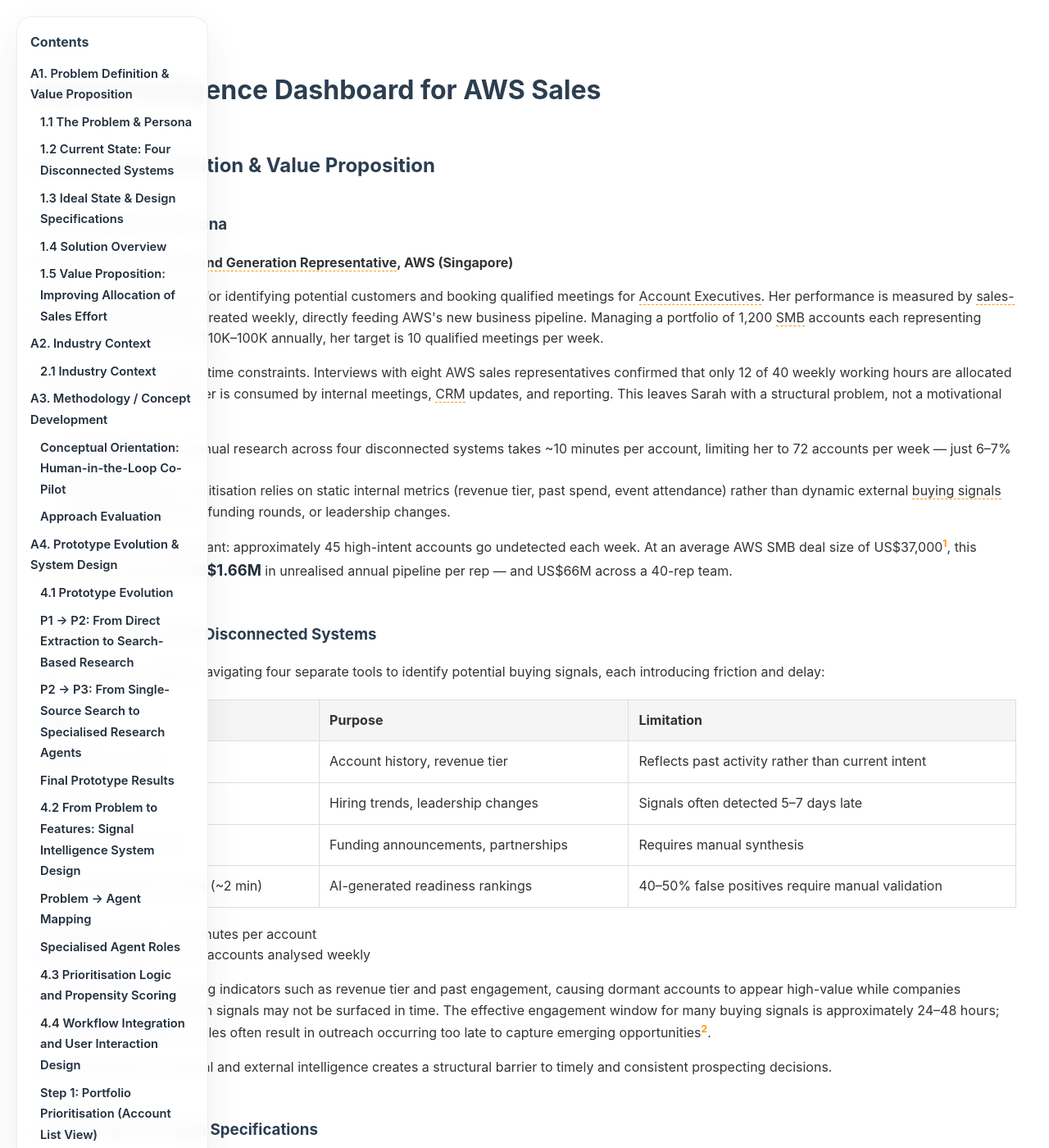
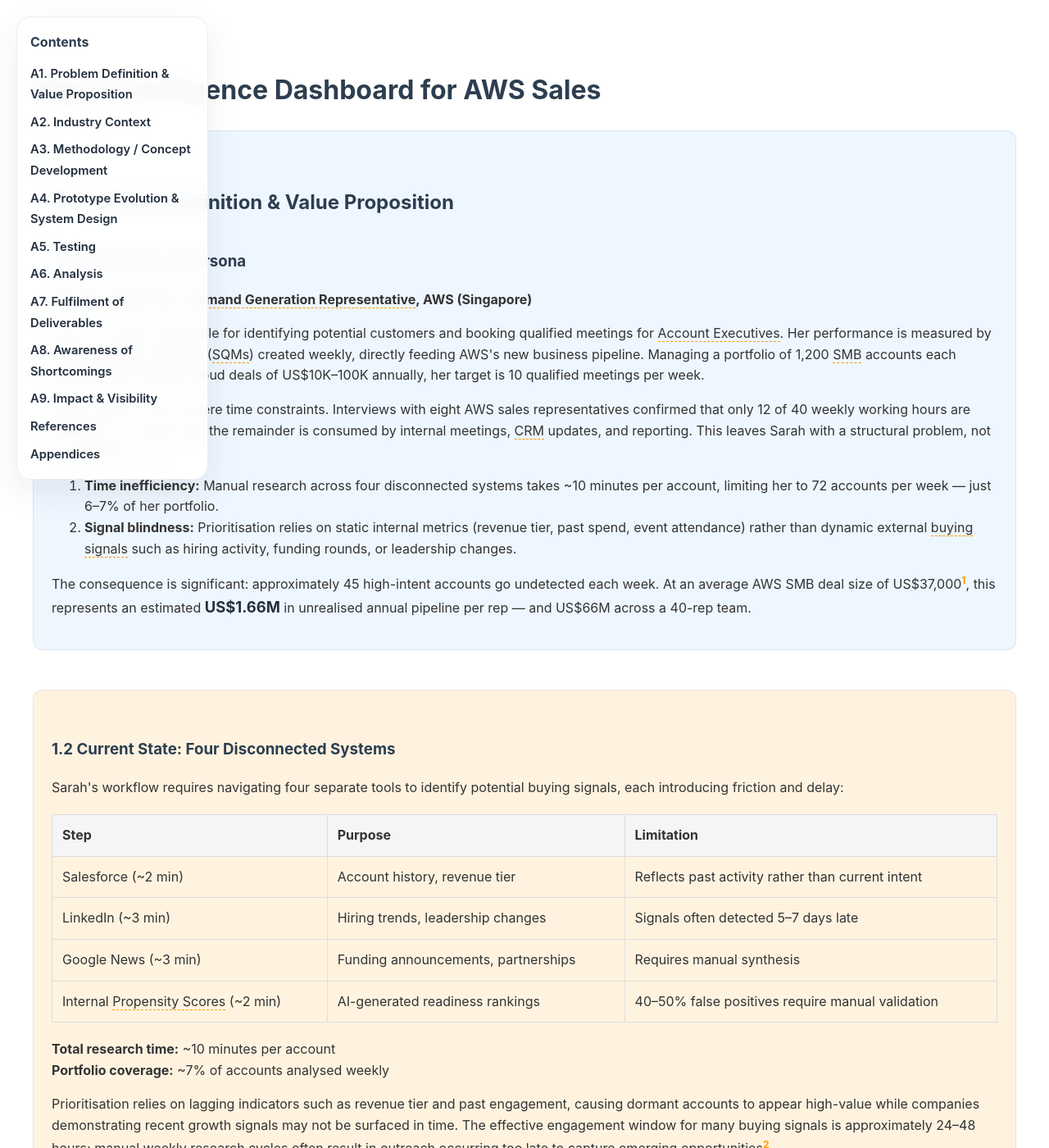
Before and after one commit to rachelrthl/FYP_Rachel, a Jekyll site: the page report.html, which Jekyll copies as it is, in a window 1280 px wide and 1400 px high. Shown: the whole window at 82% size. Built offline with Jekyll 4.4.1, drawn with Linux system fonts in a browser that asks for light colours; some of the changed text lies outside the part shown.

Commit message:
Refine section styling and TOC

```diff
--- a/assets/css/style.css
+++ b/assets/css/style.css
@@ -71,6 +71,21 @@
 
 main {
     background: transparent;
+}
+
+.section {
+    padding: 20px 22px;
+    border-radius: 12px;
+    margin: 24px 0;
+    border: 1px solid rgba(35, 47, 62, 0.08);
+}
+
+.section:nth-of-type(odd) {
+    background: var(--aws-light-blue);
+}
+
+.section:nth-of-type(even) {
+    background: var(--aws-light-orange);
 }
 
 .callout,
--- a/assets/js/interactive.js
+++ b/assets/js/interactive.js
@@ -1,4 +1,4 @@
-const headings = [...document.querySelectorAll("main h2, main h3")];
+const headings = [...document.querySelectorAll("main > .section > h2")];
 const toc = document.getElementById("toc");
 
 if (toc && headings.length) {
@@ -12,10 +12,6 @@
         }
 
         const item = document.createElement("li");
-        if (heading.tagName === "H3") {
-            item.style.paddingLeft = "12px";
-        }
-
         const link = document.createElement("a");
         link.href = `#${heading.id}`;
         link.textContent = heading.textContent;
--- a/index.html
+++ b/index.html
@@ -1579,6 +1579,6 @@
         </div>
     </main>
 
-    <script src="assets/js/interactive.js"></script>
+    <script src="assets/js/interactive.js?v=2"></script>
 </body>
 </html>
--- a/report.html
+++ b/report.html
@@ -1529,6 +1529,6 @@
         </div>
     </main>
 
-    <script src="assets/js/interactive.js"></script>
+    <script src="assets/js/interactive.js?v=2"></script>
 </body>
 </html>
```
